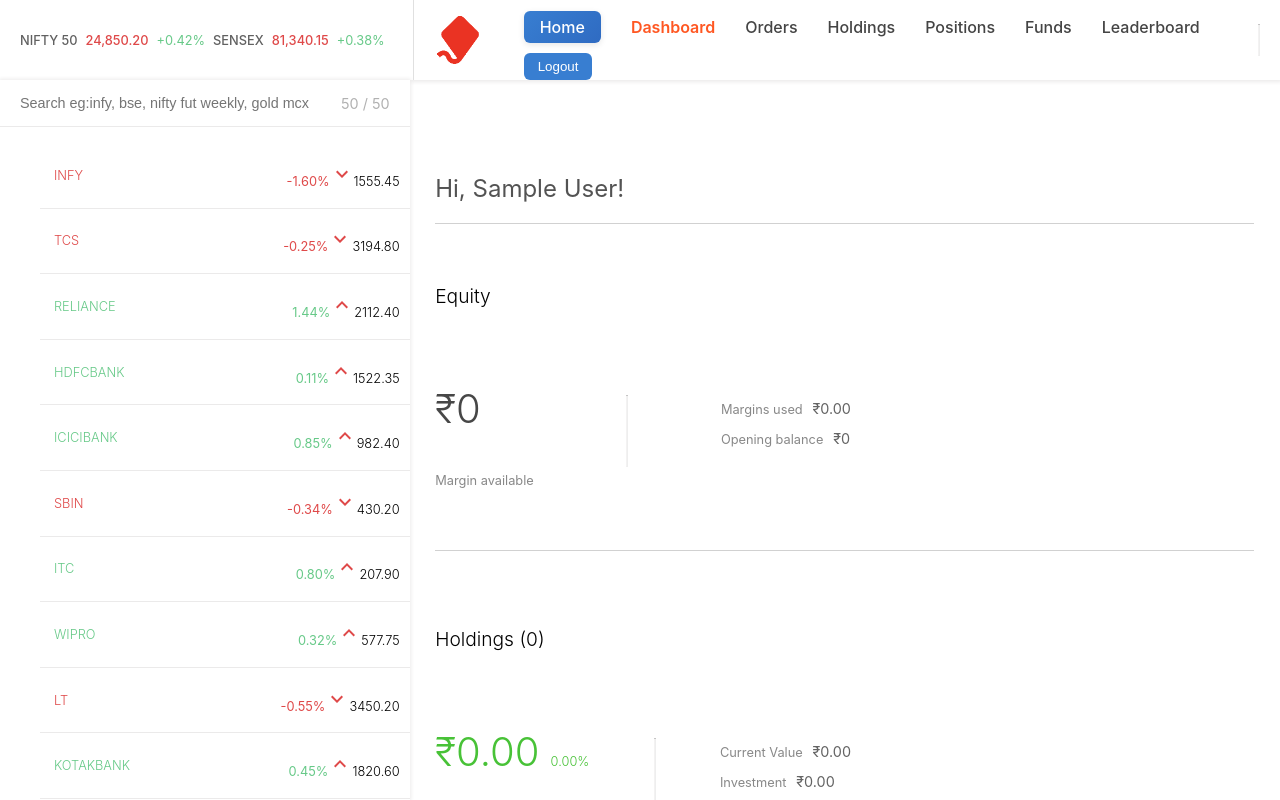
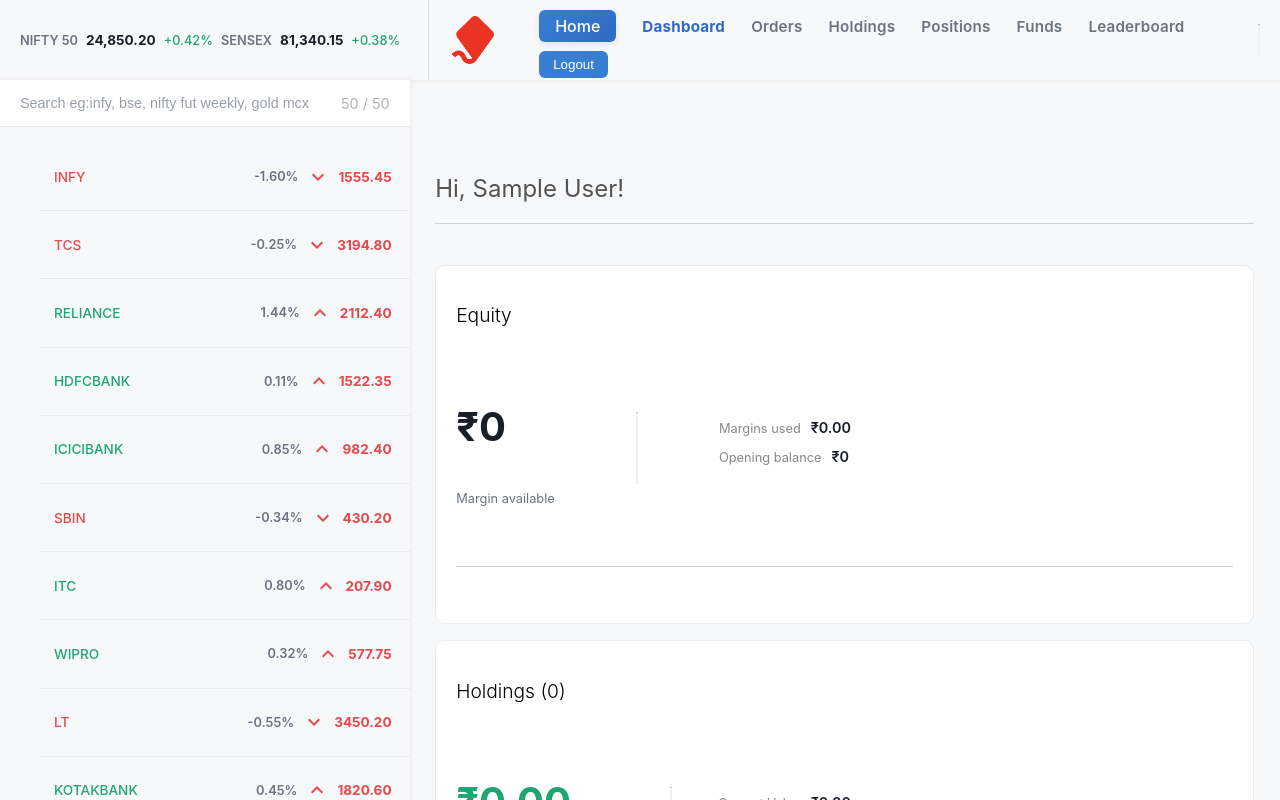
Before and after one commit to Shubham-07-creator/TradeXpert, a React app in the folder dashboard/: page / in a window 1280 px wide. Built offline with nearby package versions, Linux system fonts and the light colour scheme; no server answers; sample sign-in values are in the browser's storage.

Commit message:
UI UPDATED

```diff
--- a/dashboard/src/index.css
+++ b/dashboard/src/index.css
@@ -1,5 +1,19 @@
+:root {
+  --color-primary: #2f6bc2;
+  --color-primary-dark: #245494;
+  --color-profit: #1ea672;
+  --color-loss: #e5484d;
+  --color-text-strong: #1a1f27;
+  --color-text-muted: #6b7280;
+  --color-text-faint: #9aa1ab;
+  --color-border: #e8eaed;
+  --color-bg-page: #f7f8fa;
+  --color-bg-card: #ffffff;
+}
+
 body {
   margin: 0;
+  background: var(--color-bg-page);
   font-family: -apple-system, BlinkMacSystemFont, 'Segoe UI', 'Roboto', 'Oxygen',
     'Ubuntu', 'Cantarell', 'Fira Sans', 'Droid Sans', 'Helvetica Neue',
     sans-serif;
@@ -93,7 +107,9 @@ code {
 }
 
 .table {
-  border: 1px solid #ddd;
+  border: 1px solid var(--color-border);
+  border-radius: 10px;
+  background: var(--color-bg-card);
   padding: 5% 8%;
 }
 
@@ -114,11 +130,12 @@ code {
 
 .imp {
   font-size: 1.5rem;
-  color: #313131;
+  font-weight: 700;
+  color: var(--color-text-strong);
 }
 
 .colored {
-  color: #4184f3;
+  color: var(--color-primary);
 }
 
 .table hr {
@@ -194,9 +211,18 @@ code {
 .order-table td {
   padding: 10px 10px;
   text-align: right;
-  font-weight: 400;
+  font-weight: 500;
   font-size: 0.9rem;
-  color: rgb(73, 73, 73);
+  color: var(--color-text-strong);
+}
+
+.order-table tr td:first-child {
+  font-weight: 600;
+}
+
+.order-table td.profit,
+.order-table td.loss {
+  font-weight: 700;
 }
 
 .align-left {
@@ -204,11 +230,11 @@ code {
 }
 
 .order-table td.profit {
-  color: rgb(72, 194, 55);
+  color: var(--color-profit);
 }
 
 .order-table td.loss {
-  color: rgb(250, 118, 78);
+  color: var(--color-loss);
 }
 
 .row {
@@ -241,7 +267,7 @@ code {
 }
 
 .row .col:last-child h5 {
-  color: rgb(72, 194, 55);
+  color: var(--color-profit);
 }
 
 /* sudo selector */
@@ -276,18 +302,22 @@ code {
 
 .menus li {
   display: inline-block;
-  margin-right: 30px;
+  margin-right: 26px;
   text-decoration: none;
 }
 
 .menu {
-  font-size: 1rem;
-  font-weight: 500;
-  color: rgb(0, 0, 0);
+  font-size: 0.95rem;
+  font-weight: 600;
+  color: var(--color-text-muted);
+  transition: 0.2s;
+  cursor: pointer;
+  letter-spacing: 0.2px;
 }
 
 .menu.selected {
-  color: rgb(245, 104, 52);
+  color: var(--color-primary);
+  font-weight: 700;
 }
 
 hr {
@@ -342,6 +372,20 @@ hr {
 .orders {
   width: 100%;
   height: 90vh;
+  padding: 10px 4px;
+}
+
+.orders h3 {
+  color: var(--color-text-strong);
+  font-weight: 700;
+}
+
+.order-table {
+  background: var(--color-bg-card);
+  border: 1px solid var(--color-border);
+  border-radius: 10px;
+  overflow: hidden;
+  padding: 4px 16px;
 }
 
 .no-orders {
@@ -422,9 +466,18 @@ hr {
 .order-table td {
   padding: 10px 10px;
   text-align: right;
-  font-weight: 400;
+  font-weight: 500;
   font-size: 0.9rem;
-  color: rgb(73, 73, 73);
+  color: var(--color-text-strong);
+}
+
+.order-table tr td:first-child {
+  font-weight: 600;
+}
+
+.order-table td.profit,
+.order-table td.loss {
+  font-weight: 700;
 }
 
 .align-left {
@@ -432,11 +485,11 @@ hr {
 }
 
 .order-table td.profit {
-  color: rgb(72, 194, 55);
+  color: var(--color-profit);
 }
 
 .order-table td.loss {
-  color: rgb(250, 118, 78);
+  color: var(--color-loss);
 }
 
 .row {
@@ -469,7 +522,7 @@ hr {
 }
 
 .row .col:last-child h5 {
-  color: rgb(72, 194, 55);
+  color: var(--color-profit);
 }
 
 /* sudo selector */
@@ -493,7 +546,11 @@ hr {
 }
 
 .section {
-  padding-bottom: 2%;
+  padding: 18px 20px;
+  margin-bottom: 16px;
+  background: var(--color-bg-card);
+  border: 1px solid var(--color-border);
+  border-radius: 10px;
 }
 
 .section span {
@@ -525,22 +582,27 @@ hr {
 
 .data .first h3 {
   font-size: 2.5rem;
-  font-weight: 300;
-  color: rgb(71, 71, 71);
+  font-weight: 700;
+  color: var(--color-text-strong);
 }
 
 .data .first p {
   font-size: 0.8rem;
-  color: rgb(136, 136, 136);
+  color: var(--color-text-muted);
 }
 
 .data .first small {
-  font-size: 0.8rem;
-  color: rgb(72, 194, 55);
+  font-size: 0.85rem;
+  font-weight: 600;
+  color: var(--color-profit);
 }
 
 .data .first .profit {
-  color: rgb(72, 194, 55);
+  color: var(--color-profit);
+}
+
+.data .first .loss {
+  color: var(--color-loss);
 }
 
 .data hr {
@@ -559,7 +621,8 @@ hr {
   display: inline;
   margin-left: 5%;
   font-size: 0.9rem;
-  color: rgb(100, 100, 100);
+  font-weight: 600;
+  color: var(--color-text-strong);
 }
 
 .section hr {
@@ -609,22 +672,22 @@ hr {
 
 .index {
   font-size: 0.8rem;
-  font-weight: 500;
+  font-weight: 600;
   text-transform: uppercase;
-  color: rgb(97, 97, 97);
+  color: var(--color-text-muted);
   white-space: nowrap;
 }
 
 .index-points {
-  font-size: 0.8rem;
-  font-weight: 500;
-  color: rgb(223, 73, 73);
+  font-size: 0.85rem;
+  font-weight: 700;
+  color: var(--color-text-strong);
 }
 
 .percent {
   font-size: 0.8rem;
-  font-weight: 400;
-  color: rgb(146, 146, 146);
+  font-weight: 500;
+  color: var(--color-text-faint);
 }
 
 /* sudo selectors */
@@ -655,8 +718,13 @@ hr {
   padding: 15px 20px;
   font-size: 0.9rem;
   font-weight: 400;
-  color: rgb(241, 241, 241);
-  border-bottom: 0.8px solid rgb(235, 234, 234);
+  color: var(--color-text-strong);
+  background: var(--color-bg-card);
+  border-bottom: 0.8px solid var(--color-border);
+}
+
+.search::placeholder {
+  color: var(--color-text-faint);
 }
 
 .counts {
@@ -682,34 +750,36 @@ hr {
   display: flex;
   align-items: center;
   justify-content: space-between;
-  font-weight: 300;
-  font-size: 0.8rem;
+  font-weight: 500;
+  font-size: 0.85rem;
   position: relative;
 }
 
-.item-info {
+.itemInfo {
   display: flex;
   justify-content: space-evenly;
   align-items: center;
 }
 
-.item-info > * {
+.itemInfo > * {
   margin-right: 8px;
 }
 
-.item-info span:nth-child(1) {
-  color: rgb(141, 141, 141);
+.itemInfo span:nth-child(1) {
+  color: var(--color-text-muted);
+  font-weight: 600;
   flex: 1;
 }
 
-.item-info span:nth-child(2) {
-  color: rgb(223, 73, 73);
+.itemInfo span:nth-child(2) {
+  color: var(--color-loss);
   margin-right: 12px;
   flex: 2;
 }
 
-.item-info span:nth-child(3) {
-  color: rgb(223, 73, 73);
+.itemInfo span:nth-child(3) {
+  color: var(--color-loss);
+  font-weight: 700;
   flex: 1;
 }
 
@@ -786,15 +856,15 @@ hr {
 }
 
 .watchlist-number ul li:nth-child(1) {
-  color: rgb(223, 73, 73);
+  color: var(--color-loss);
 }
 
 .down {
-  color: rgb(223, 73, 73);
+  color: var(--color-loss);
 }
 
 .up {
-  color: rgb(103, 201, 136);
+  color: var(--color-profit);
 }
 
 .settings {
@@ -845,29 +915,23 @@ hr {
 
 /* Default menu */
 .menu {
-  color: #444;
-  font-weight: 500;
+  color: var(--color-text-muted);
+  font-weight: 600;
   transition: 0.2s;
   cursor: pointer;
 }
 
-/* 🔵 Hover effect (blue) */
+/* Hover effect */
 .menu:hover {
-  color: #387ed1;
+  color: var(--color-primary);
 }
 
-/* 🔥 Active (selected) = Kite style */
+/* Active (selected) tab */
 .menu.selected {
-  color: #ff5722; /* 🔥 Zerodha/Kite type orange */
-  font-weight: 600;
+  color: var(--color-primary);
+  font-weight: 700;
 }
 
 a {
   text-decoration: none;
 }
-
-/* Smooth color transition for live-updating watchlist prices */
-.watchlist-container .price,
-.watchlist-container .percent {
-  transition: color 0.3s ease;
-}
```
